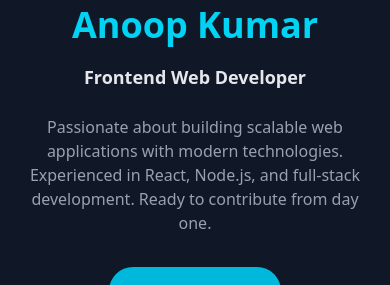
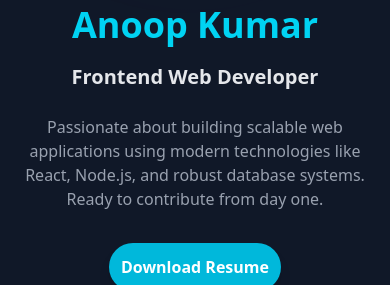
Before and after one commit to Anoop-Kumar-31/New_Portfolio, a React (Vite) app: page / in a window 390 px wide. Shown: the part 483-768 px from the top of the page. Built offline with nearby package versions, Linux system fonts and the light colour scheme; no server answers.

Commit message:
edit: data

```diff
--- a/src/components/Header.jsx
+++ b/src/components/Header.jsx
@@ -46,11 +46,11 @@ const Header = () => {
             <h1 className="text-4xl sm:text-5xl md:text-6xl font-extrabold text-white leading-tight">
               Hi, I'm <br /><span className="text-cyan-400">{personalInfo.name}</span>
             </h1>
-            <p className="text-lg sm:text-xl md:text-2xl text-gray-200 mt-4 font-semibold">
+            <p className="text-xl sm:text-xl md:text-2xl text-gray-200 mt-4 font-semibold">
               {personalInfo.title}
             </p>
             <p className="mt-6 text-gray-400 max-w-xl">
-              Passionate about building scalable web applications with modern technologies. Experienced in React, Node.js, and full-stack development. Ready to contribute from day one.
+              Passionate about building scalable web applications using modern technologies like React, Node.js, and robust database systems. Ready to contribute from day one.
             </p>
             <div className="mt-8 mb-6 flex flex-col lg:flex-row items-center justify-center md:justify-start gap-4">
               <a href={personalInfo.resumeUrl} target="_blank" rel="noopener noreferrer" className="bg-cyan-500 text-white font-bold p-3 rounded-full transition-all duration-300 shadow-lg hover:bg-cyan-700 text-center">
@@ -74,7 +74,7 @@ const Header = () => {
           >
             <div className="absolute inset-0 bg-linear-to-r from-rose-900 to-cyan-700 rounded-full blur-2xl opacity-50 rotate-335"></div>
             <img
-              src={personalInfo.MyImage.src} // Placeholder for your profile picture
+              src={personalInfo.MyImage.src}
               alt={personalInfo.MyImage.alt || personalInfo.name}
               className="relative h-full"
             />
--- a/src/components/Skills.jsx
+++ b/src/components/Skills.jsx
@@ -15,11 +15,11 @@ const Skills = () => {
                 <div className="flex flex-wrap gap-6">
                   {skill.list.map((item, i) => (
                     <div key={i} className="text-center w-24 group">
-                      <img src={item.icon} alt={item.name} className="w-10 h-10 md:w-12 md:h-12 mx-auto mb-2 transition-transform duration-300 group-hover:scale-110" />
-                      <p className="text-xs text-gray-400 mb-1">{item.name}</p>
-                      <div className="w-full bg-gray-700 rounded-full h-1.5">
-                        <div className="bg-cyan-400 h-1.5 rounded-full transition-all duration-300 group-hover:bg-cyan-300" style={{width: `${item.proficiency}%`}}></div>
-                      </div>
+                      <img src={item.icon} alt={item.name} className="w-10 h-10 md:w-12 md:h-12 mx-auto mb-2 transition-transform duration-300 group-hover:scale-110 select-none" />
+                      <p className="text-xs text-gray-350 mb-1 font-bold">{item.name}</p>
+                      {/* <div className="w-full bg-gray-700 rounded-full h-1.5">
+                        <div className="bg-cyan-400 h-1.5 rounded-full transition-all duration-300 group-hover:bg-cyan-300" style={{ width: `${item.proficiency}%` }}></div>
+                      </div> */}
                     </div>
                   ))}
                 </div>
--- a/src/data.js
+++ b/src/data.js
@@ -117,6 +117,11 @@ export const skills = {
         { name: "Next.js", icon: "https://cdn.jsdelivr.net/gh/devicons/devicon/icons/nextjs/nextjs-original.svg", proficiency: 75 },
         { name: "Node.js", icon: "https://cdn.jsdelivr.net/gh/devicons/devicon/icons/nodejs/nodejs-original.svg", proficiency: 70 },
         { name: "Express", icon: "https://cdn.jsdelivr.net/gh/devicons/devicon/icons/express/express-original.svg", proficiency: 65 },
+      ],
+    },
+    {
+      name: "Databases & Tools",
+      list: [
         { name: "SQL", icon: "https://cdn.jsdelivr.net/gh/devicons/devicon/icons/mysql/mysql-original.svg", proficiency: 85 },
         { name: "Figma", icon: "https://cdn.jsdelivr.net/gh/devicons/devicon/icons/figma/figma-original.svg", proficiency: 60 },
       ],
```
